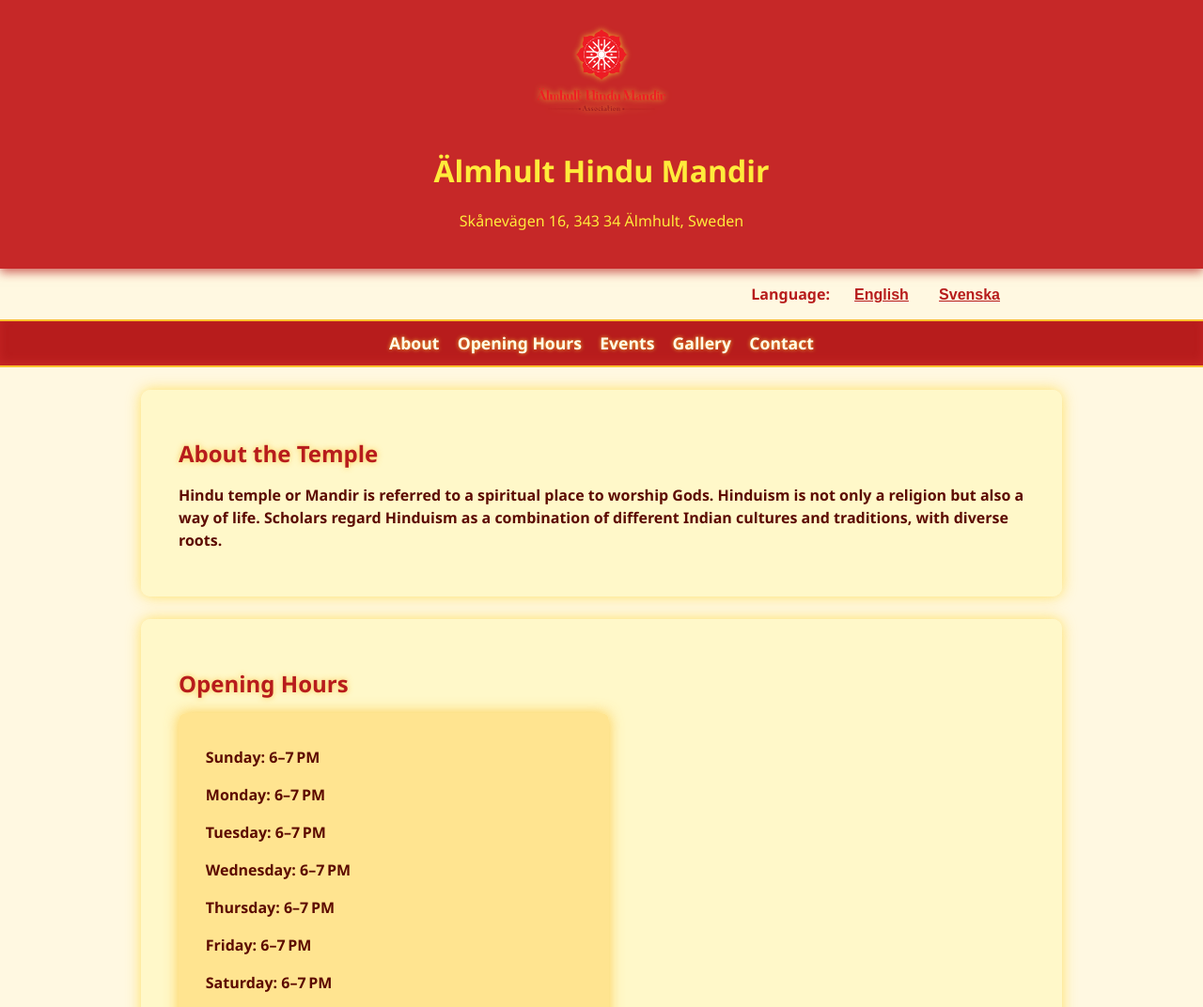
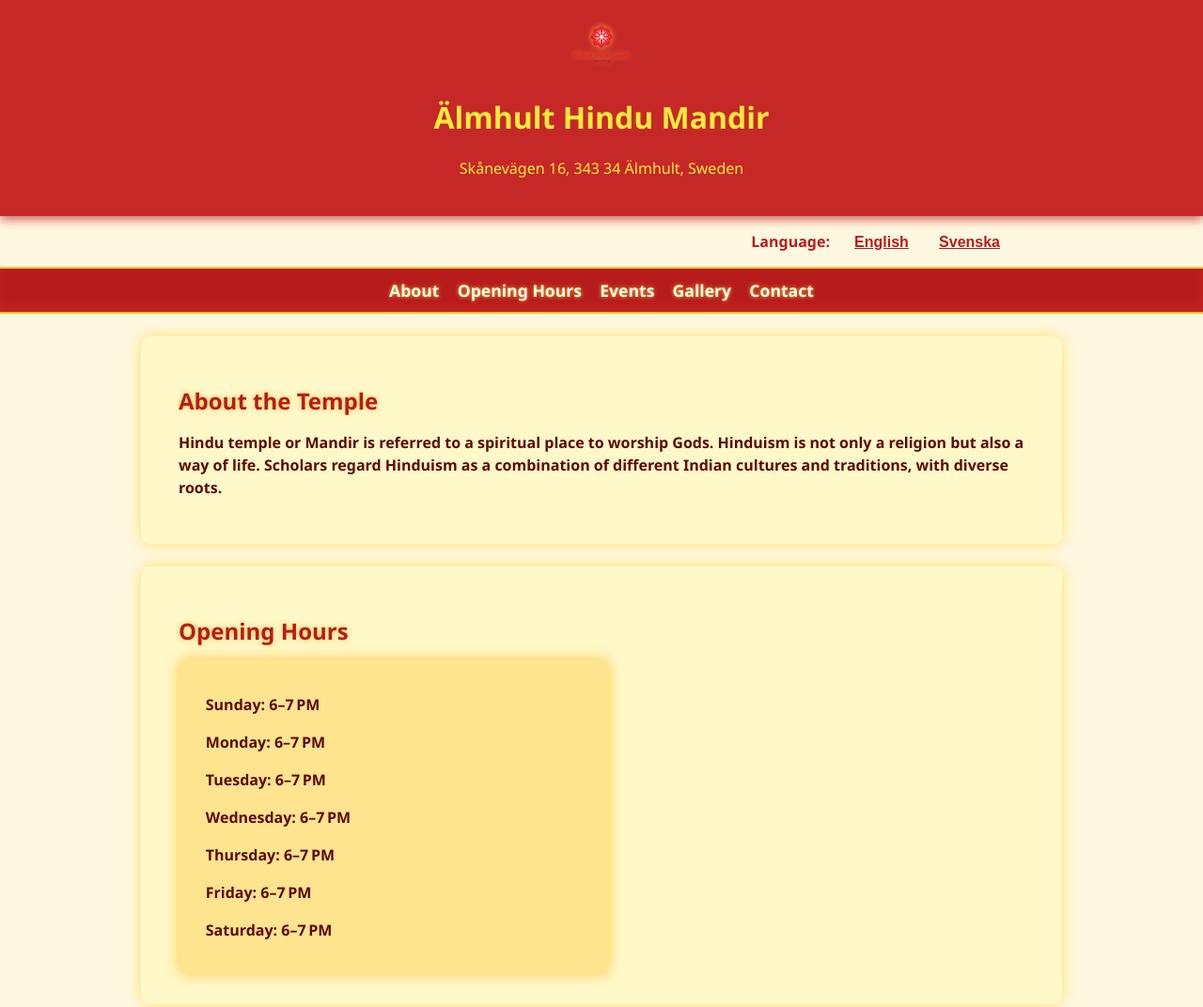
Before and after one commit to IMpasta218/AHMA, a plain HTML site: page index.html in a window 1280 px wide. Shown: the top 1072 px of the page at 94% size. Drawn offline with Linux system fonts and the light colour scheme.

Commit message:
Update index.html

```diff
--- a/index.html
+++ b/index.html
@@ -19,7 +19,7 @@
       box-shadow: 0 4px 10px #b71c1caa;
     }
     .logo {
-      width: 180px;
+      width: 80px;
       cursor: pointer;
       filter: drop-shadow(0 0 3px #fdd835cc);
       margin-bottom: 0.5em;
```
